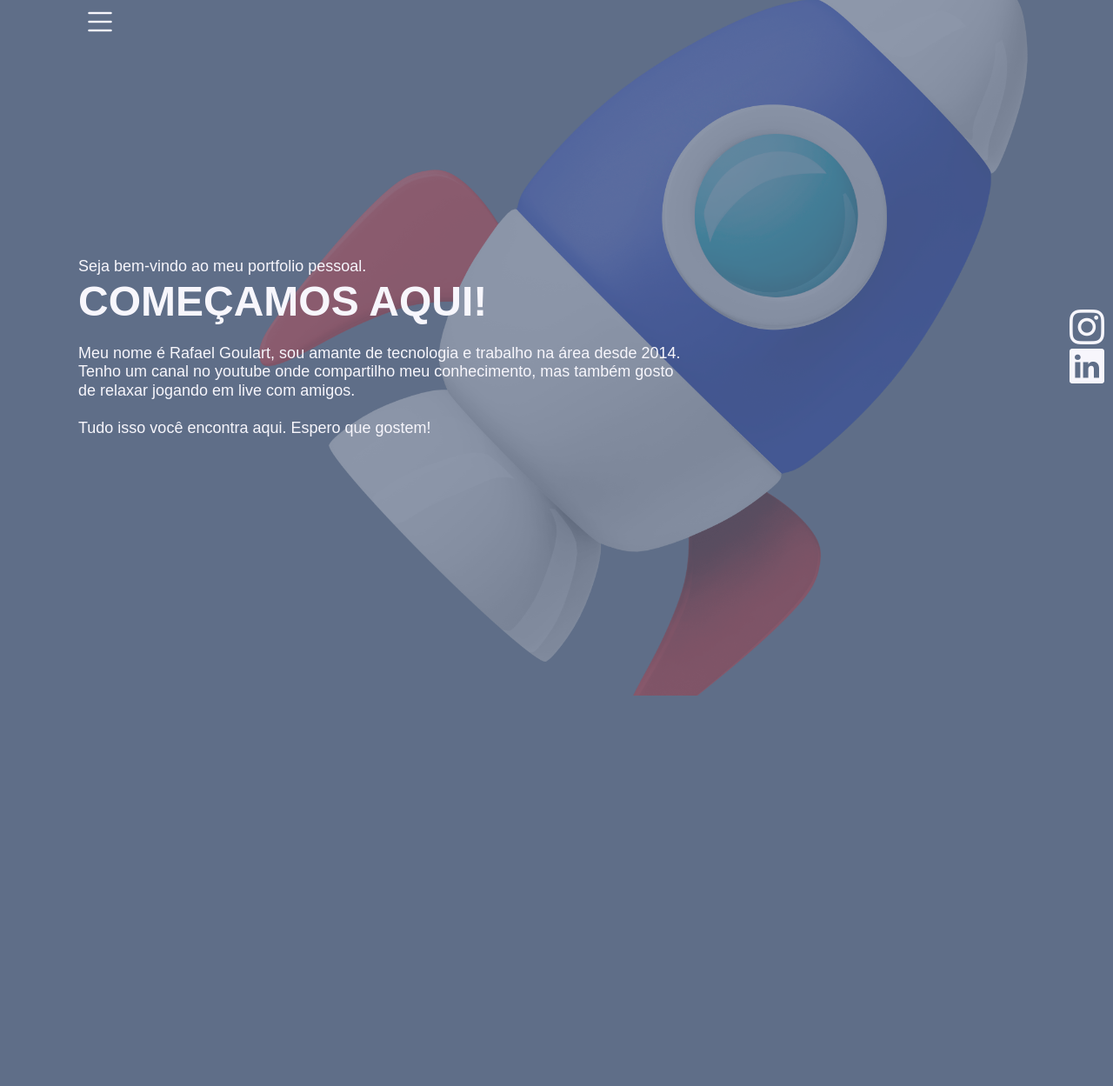
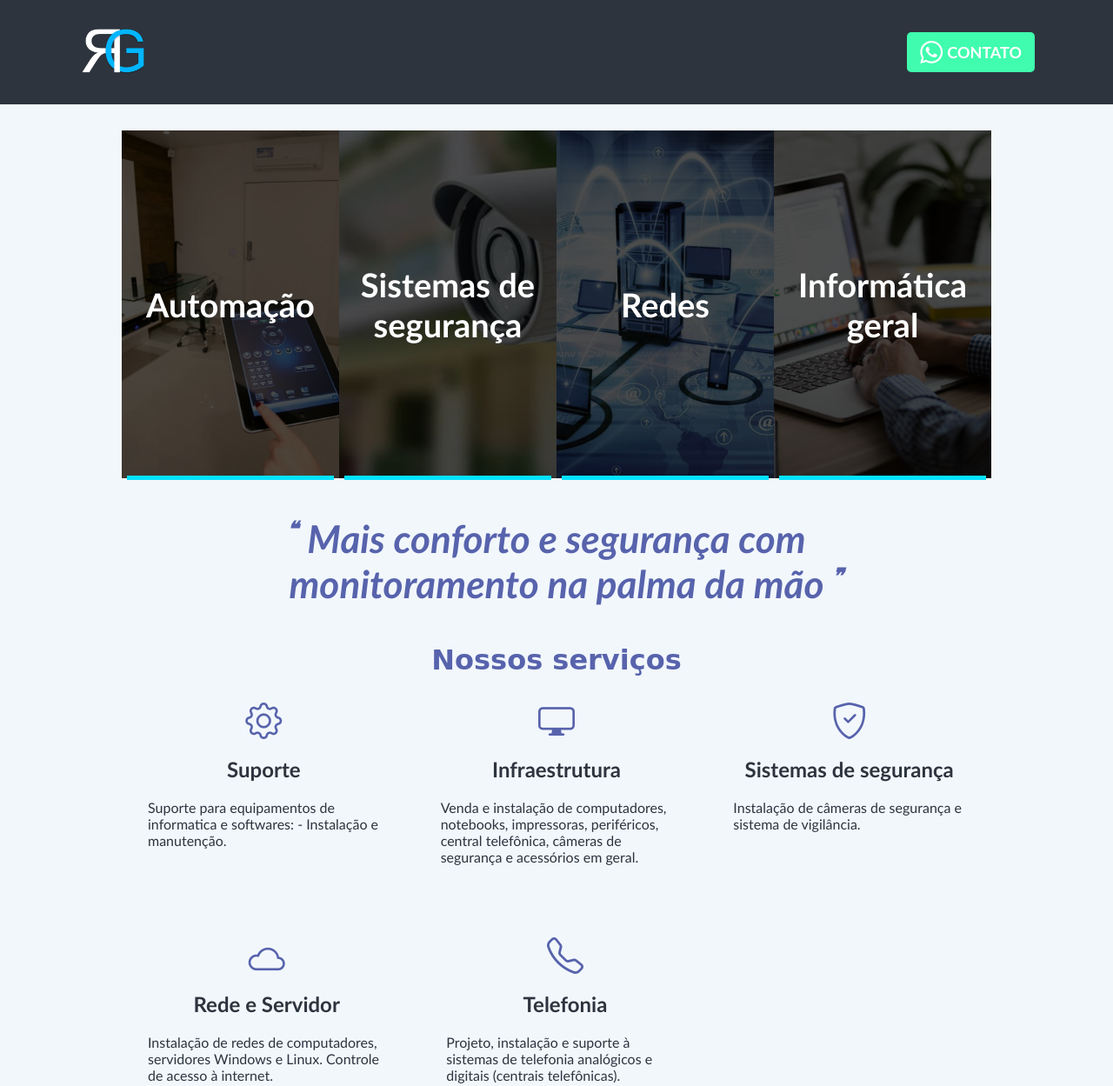
Before and after one commit to rafaelgoularttec/rafaelgoularttec.github.io, a plain HTML site: page index.html in a window 1280 px wide. Shown: the top 1249 px of the page at 87% size. Before the commit the page ends 800 px from the top, so only its background shows below. Drawn offline with nearby package versions, Linux system fonts and the light colour scheme; a web font is replaced by a local one.

Commit message:
convertido-para-site-de-servico

```diff
--- a/index.html
+++ b/index.html
@@ -1,39 +1,98 @@
 <!DOCTYPE html>
 <html lang="pt-BR">
 <head>
-    <link rel="stylesheet" href="https://cdn.jsdelivr.net/npm/bootstrap-icons@1.8.3/font/bootstrap-icons.css">
-    <link rel="stylesheet" href="style.css">
     <meta charset="UTF-8">
     <meta http-equiv="X-UA-Compatible" content="IE=edge">
     <meta name="viewport" content="width=device-width, initial-scale=1.0">
-    <title>Portfolio | Rafael Goulart</title>
+    <link rel="stylesheet" href="style.css">
+    <link rel="stylesheet" href="https://cdn.jsdelivr.net/npm/bootstrap-icons@1.9.1/font/bootstrap-icons.css">
+    <title>RG Soluções</title>
 </head>
 <body>
     <header>
-
+        <div class="limite">
+            <div id="logo">
+                <img src="./imgs/logo-sem-fundo.png" alt="LOGO RG">
+            </div>
+            <a href="https://wa.me/47991770477" id="menu">
+                <i class="bi bi-whatsapp"></i>
+                <p>Contato</p>
+            </a>
+        </div>
     </header>
     <main>
+        <div id="container-servicos">
+            <div class="box-servicos" id="automacao">
+                <h2>Automação</h2>
+                <div id="fundo-automacao"></div>
+            </div>
+            <div class="box-servicos" id="seguranca">
+                <h2>Sistemas de segurança</h2>
+                <div id="fundo-seguranca"></div>
+            </div>
+            <div class="box-servicos" id="redes">
+                <h2>Redes</h2>
+                <div id="fundo-redes"></div>
+            </div>
+            <div class="box-servicos" id="informatica">
+                <h2>Informática geral</h2>
+                <div id="fundo-informatica"></div>
+            </div>
+        </div>
+        <div id="mensagem-servico">
+            <h1><span>❝</span>Mais conforto e segurança com monitoramento na palma da mão<span>❞</span></h1>
+        </div>
         <section>
-            <div id="btn_menu"><i class="bi bi-list"></i></div>
-            <div id="sec_text">
-                <p>Seja bem-vindo ao meu portfolio pessoal.</p>
-                <h1>COMEÇAMOS AQUI!</h1>
-                <p>
-                Meu nome é Rafael Goulart, sou amante de tecnologia e trabalho na área desde 2014. <br>
-                Tenho um canal no youtube onde compartilho meu conhecimento, mas também gosto <br> de relaxar jogando em live com amigos. <br>
-                <br>
-                Tudo isso você encontra aqui. Espero que gostem!
-                </p>
+            <h2>Nossos serviços</h2>
+            <div id="servicos-top">
+                <div id="suporte" class="servicos">
+                    <i class="bi bi-gear"></i>
+                    <h2>Suporte</h2>
+                    <p>
+                        Suporte para equipamentos de informatica e softwares:
+                        - Instalação e manutenção.
+                    </p>
+                </div>
+                <div id="Infra" class="servicos">
+                    <i class="bi bi-display"></i>
+                    <h2>Infraestrutura</h2>
+                    <p>
+                        Venda e instalação de computadores, notebooks, impressoras, periféricos, central telefônica, câmeras de segurança e acessórios em geral.
+                    </p>
+                </div>
+                <div id="sistema-seguranca" class="servicos">
+                    <i class="bi bi-shield-check"></i>
+                    <h2>Sistemas de segurança</h2>
+                    <p>
+                        Instalação de câmeras de segurança e sistema de vigilância.
+                    </p>
+                </div>
             </div>
-            <div id="sec_img">
-                <img src="rocket.png" alt="Foguete">
+            <div id="servicos-bottom">
+                <div id="rede-servidor" class="servicos">
+                    <i class="bi bi-cloudy"></i>
+                    <h2>Rede e Servidor</h2>
+                    <p>
+                        Instalação de redes de computadores, servidores Windows e Linux. Controle de acesso à internet.
+                    </p>
+                </div>
+                <div id="telefonia" class="servicos">
+                    <i class="bi bi-telephone"></i>
+                    <h2>Telefonia</h2>
+                    <p>
+                        Projeto, instalação e suporte à sistemas de telefonia analógicos e digitais (centrais telefônicas).
+                    </p>
+                </div>
             </div>
         </section>
     </main>
     <footer>
-        <div>
-            <i class="bi bi-instagram"></i>
-            <i class="bi bi-linkedin"></i>
+        <div id="locais-atendimento">
+            <h3><i class="bi bi-pin-map-fill"></i>Locais de atendimento</h3>
+            <ul>
+                <li>Balneário Camboriú - Camboriú - Itajaí - Itapema - Penha - Barra Velha - Tijucas</li>
+                <li class="text-destaque">Demais localizações apenas serviços por acesso remoto</li>
+            </ul>
         </div>
     </footer>
 </body>
--- a/style.css
+++ b/style.css
@@ -1,112 +1,295 @@
-/* FONTES DO PROJETO */
-@import url('https://fonts.googleapis.com/css2?family=Martel+Sans:wght@200;300;400;700;800;900&display=swap');
-/*
-font-family: 'Martel Sans', sans-serif;
-*/
 *
 {
     margin: 0;
     padding: 0;
-    list-style: none;
+    box-sizing: border-box;
     text-decoration: none;
-    box-sizing: border-box;
-    color: #F7F6FC;
-    overflow: hidden;
+    font-family:'Gill Sans', 'Gill Sans MT', Calibri, 'Trebuchet MS', sans-serif
 }
 body
 {
-    background-color: #5F6E88;
+    width: 100vw;
+    height: 100vh;
+    display: flex;
+    align-items: center;
+    justify-content: space-between;
+    flex-direction: column;
+    background-color: #f2f7fc;
+    overflow-x: hidden;
+    overflow-y: auto;
+}
+header
+{
+    width: 100vw;
+    max-height: 120px;
+    min-height: 120px;
+    margin-bottom: 30px;
+    display: flex;
+    align-items: center;
+    justify-content: center;
+    background-color: #2d343e;
+}
+.limite
+{
+    width: 1100px;
+    display: flex;
+    align-items: center;
+    justify-content: space-between;
+}
+#logo img
+{
+    width: 80px;
+}
+#menu
+{
+    display: flex;
+    align-items: center;
+    gap: 5px;
+    cursor: pointer;
+    padding: 10px 15px;
+    background-color:rgb(64, 252, 174);
+    transition: all .3s;
+    border-radius: 5px;
+}
+#menu:hover
+{
+    background-color:rgba(80, 248, 178, 0.678);
+}
+#menu i
+{
+    display: flex;
+    font-size: 26px;
+    color: rgb(255, 255, 255);
+    /* text-shadow: 2px 2px 5px rgba(70, 68, 68, 0.473) */
+}
+#menu p
+{
+    font-size: 18px;
+    color: rgb(255, 255, 255);
+    font-weight: bold;
+    text-transform: uppercase;
+}
+main
+{
+    width: 1000px;
+}
+#container-servicos
+{
+    width: 1000px;
+    height: 400px;
+    display: flex;
+    align-items: flex-start;
+    justify-content: center;
+}
+.box-servicos
+{
+    width: 250px;
+    height: 100%;
+    text-align: center;
+    position: relative;
+}
+.box-servicos::after
+{
+    content: '';
+    width: 95%;
+    height: 5px;
+    background-color: #05e2ff;
+    position: absolute;
+    bottom: -2px;
+    z-index: 99999;
+}
+#automacao,
+#seguranca,
+#redes,
+#informatica
+{
+    position: relative;
+    display: flex;
+    justify-content: center;
+    align-items: center;
+    padding: 30px 0;
+}
+#automacao h2,
+#seguranca h2,
+#redes h2,
+#informatica h2
+{
+    position: absolute;
+    z-index: 999;
+    color: white;
+    font-size: 38px
+}
+#automacao
+{
+    background-image: url(./imgs/automacao.jpg);
+    background-repeat: no-repeat;
+    background-position: center;
+    background-size: cover;
+}
+#seguranca
+{
+    background-image: url(./imgs/seguranca.jpg);
+    background-repeat: no-repeat;
+    background-position: center;
+    background-size: cover;
+}
+#redes
+{
+    background-image: url(./imgs/redes.jpg);
+    background-repeat: no-repeat;
+    background-position: center;
+    background-size: cover;
+}
+#informatica
+{
+    background-image: url(./imgs/informatica.png);
+    background-repeat: no-repeat;
+    background-size: cover;
+    background-position: center;
+}
+#fundo-automacao,
+#fundo-seguranca,
+#fundo-redes,
+#fundo-informatica
+{
+    position: absolute;
+    top: 0;
+    left: 0;
+    z-index: 990;
+    width: 100%;
+    height: 100%;
+    opacity: .8;
+    transition: all .5s;
+}
+#fundo-automacao,
+#fundo-informatica,
+#fundo-seguranca,
+#fundo-redes
+{
+    background-color: #000000de;
+}
+#fundo-automacao:hover,
+#fundo-informatica:hover,
+#fundo-seguranca:hover,
+#fundo-redes:hover
+{
+    background-color: #00000081;
+}
+#mensagem-servico
+{
+   width: 1000px;
+   height: 190px;
+   display: flex;
+   align-items: center;
+   justify-content: center;
+   text-align: center;
+}
+#mensagem-servico h1
+{
+    position: relative;
+    width: 800px;
+    font-size: 44px;
+    color: #5763ac;
+    /* text-shadow: 2px 2px 10px rgba(51, 51, 51, 0.329); */
+    font-style: italic;
+}
+#mensagem-servico h1 span:nth-child(1)
+{
+    position: absolute;
+    top: 0;
+    left: 90px;
+}
+#mensagem-servico h1 span:nth-child(2)
+{
+    position: absolute;
+    bottom: 20px;
+    right: 70px;
+}
+#mensagem-servico h1 span
+{
+    font-size: 24px;
+}
+section
+{
+    width: 1000px;
     display: flex;
     flex-direction: column;
     align-items: center;
-    justify-content: center;
 }
-.bi-list
+section > h2
 {
-    position: absolute;
-    width: 50px;
-    height: 50px;
+    color: #5763ac;
+    font-size: 32px;
+    font-family: cursive;
+}
+#servicos-top,
+#servicos-bottom
+{
+    display: flex;
+    align-items: center;
+    gap: 10px;
+}
+.servicos
+{
+    display: flex;
+    flex-direction: column;
+    width: calc(100% / 3);
+    height: 270px;
+    padding: 10px;
+
+}
+.servicos i
+{
+    font-size: 42px;
     display: flex;
     align-items: center;
     justify-content: center;
-    top: 0px;
-    left: 0px;
-    font-size: 40px;
-    cursor: pointer;
-    z-index: 5;
+    padding: 20px 0;
+    color: #5763ac;
 }
-section
+.servicos h2
 {
-    width: 1300px;
-    height: 100vh;
+    text-align: center;
+    padding-bottom: 20px;
+    color: #2d343e;
+}
+.servicos p
+{
+    color: #2d343e;
+    padding: 0 20px;
+}
+footer
+{
     display: flex;
-    flex-direction: row;
     align-items: center;
     justify-content: center;
-    position: relative;
-
+    width: 100vw;
+    height: 200px;
+    min-height: 200px;
+    background-color: #2d343e;
 }
-div#sec_text
+#locais-atendimento
 {
-    position: absolute;
-    width: 100%;
-    left: 0;
-    z-index: 3;
-    line-height: 1.2;
-}
-#sec_text p:nth-child(1),:nth-child(2)
-{
-    font-size: 18px;
-    font-family: 'Martel Sans', sans-serif;
-}
-#sec_text p:nth-child(3)
-{
-    margin-top: 20px;
-}
-#sec_text h1
-{
-    font-size: 48px;
-    font-family: 'Martel Sans', sans-serif;
-    font-weight: 900;
-}
-div#sec_img
-{
-    position: absolute;
-    width: 100%;
-    right: 0;
-    display: flex;
-    justify-content: end;
-}
-div#sec_img img
-{
-    max-width: 900px;
-    opacity: 30%;
-}
-
-footer
-{
-    position: absolute;
-    right: 0;
-}
-footer div
-{
+    width: 1000px;
     display: flex;
     flex-direction: column;
+    align-items: center;
+    color: #fff;
 }
-footer div .bi
+#locais-atendimento h3
 {
-    padding: 0 10px;
-    font-size: 40px;
-    cursor: pointer;
+    margin-bottom: 20px;
 }
-
-@media screen and (max-width: 1300px) {
-    section {
-        width: 1100px;
-    }
+#locais-atendimento h3 i
+{
+    margin-right: 10px;
+    color: rgb(144, 216, 126);
 }
-@media screen and (max-width: 1100px) {
-    section {
-        width: 900px;
-    }
+.text-destaque
+{
+    font-weight: bold;
 }
+ul
+{
+    list-style: circle;
+}
```
Also changed, not shown: imgs/automacao.jpg (added), imgs/informatica.png (added), imgs/logo-completa-sem-fundo.png (added), imgs/logo-sem-fundo.png (added), imgs/redes.jpg (added), imgs/seguranca.jpg (added), rocket.png (deleted).
